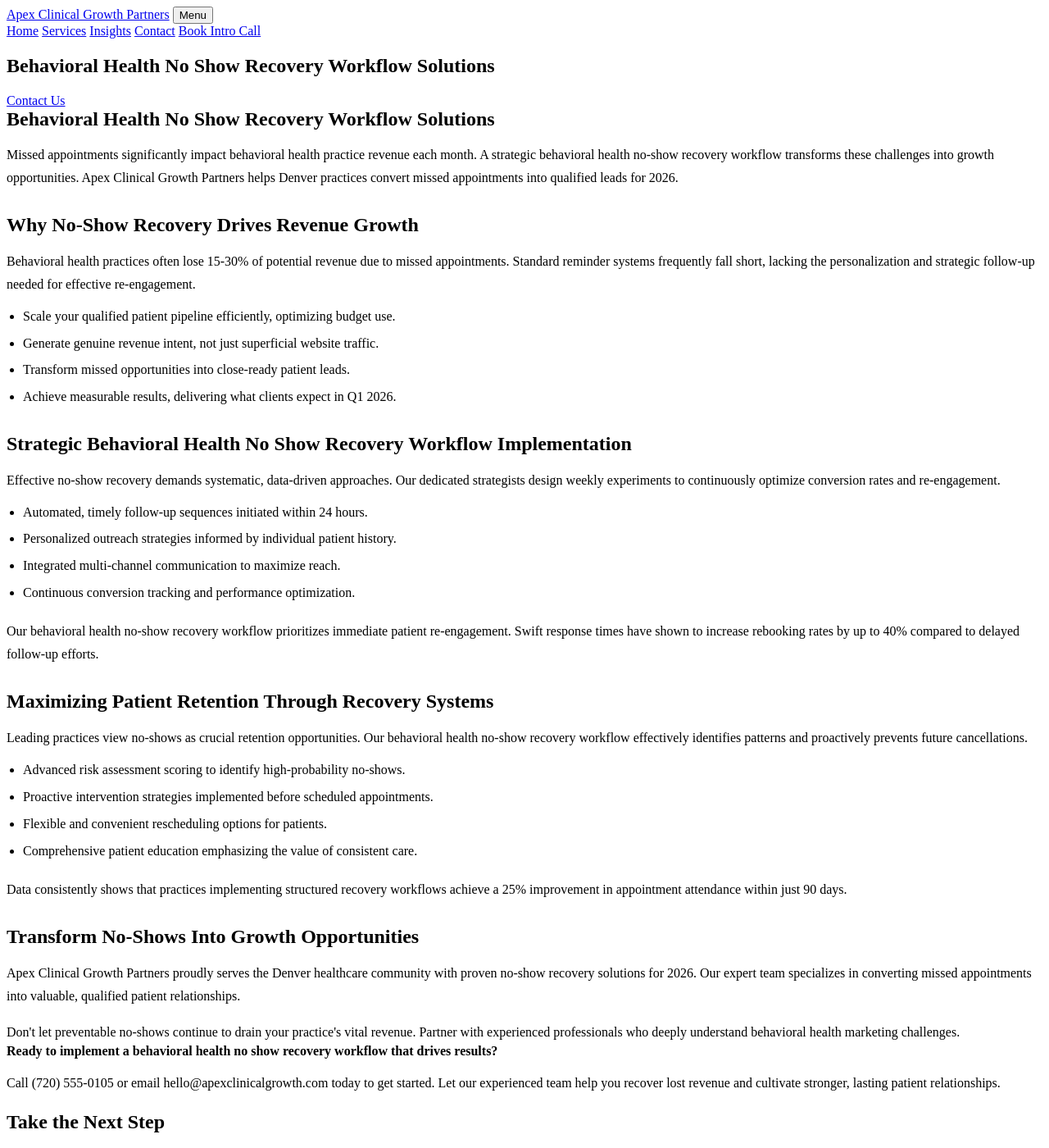
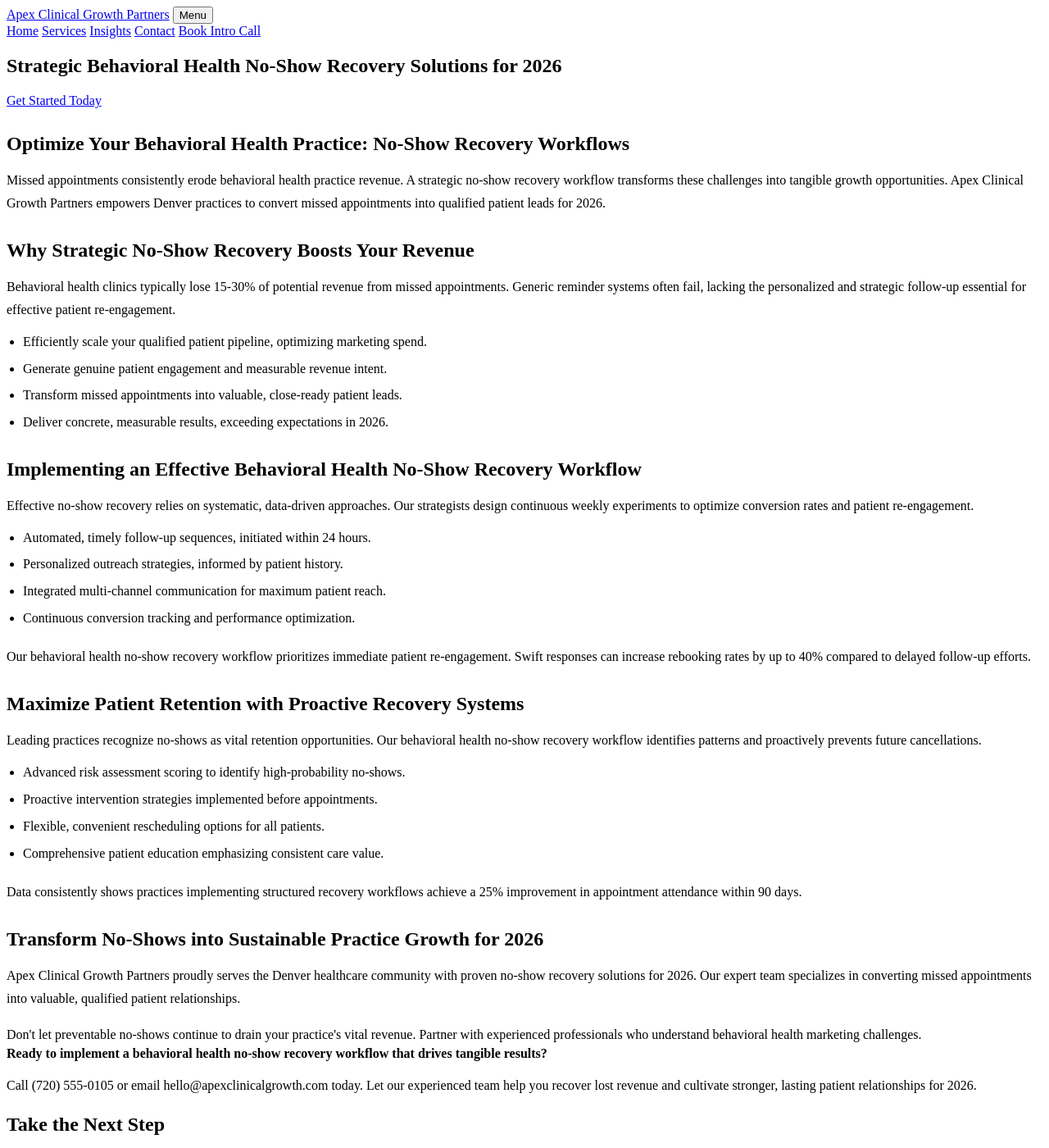
Before and after one commit to prjctlphbt/orbitr-canary-angular-20260228, a Jekyll site: the page angular-behavioral-noshow-20260228144655.html, which Jekyll copies as it is, in a window 1280 px wide and 1400 px high. Shown: the whole window at 82% size. Built offline with Jekyll 4.4.1, drawn with Linux system fonts in a browser that asks for light colours; some of the changed text lies outside the part shown.

Commit message:
Refresh and update content: angular-behavioral-noshow-20260228144655.html

```diff
--- a/angular-behavioral-noshow-20260228144655.html
+++ b/angular-behavioral-noshow-20260228144655.html
@@ -102,51 +102,51 @@
 <main class="page-main">
 <section class="page-hero landing-hero">
 <div class="container">
-<h1 class="orbitr-generated-content">Behavioral Health No Show Recovery Workflow Solutions</h1>
-<a class="cta" href="/services/">Contact Us</a>
+<h1 class="orbitr-generated-content">Strategic Behavioral Health No-Show Recovery Solutions for 2026</h1>
+<a class="cta" href="/contact/">Get Started Today</a>
 </div>
 </section>
 <section class="landing-content">
 <div class="container orbitr-generated-content">
-<h1>Behavioral Health No Show Recovery Workflow Solutions</h1>
-<p>Missed appointments significantly impact behavioral health practice revenue each month. A strategic behavioral health no-show recovery workflow transforms these challenges into growth opportunities. Apex Clinical Growth Partners helps Denver practices convert missed appointments into qualified leads for 2026.</p>
-<h2>Why No-Show Recovery Drives Revenue Growth</h2>
-<p>Behavioral health practices often lose 15-30% of potential revenue due to missed appointments. Standard reminder systems frequently fall short, lacking the personalization and strategic follow-up needed for effective re-engagement.</p>
+<h2>Optimize Your Behavioral Health Practice: No-Show Recovery Workflows</h2>
+<p>Missed appointments consistently erode behavioral health practice revenue. A strategic no-show recovery workflow transforms these challenges into tangible growth opportunities. Apex Clinical Growth Partners empowers Denver practices to convert missed appointments into qualified patient leads for 2026.</p>
+<h2>Why Strategic No-Show Recovery Boosts Your Revenue</h2>
+<p>Behavioral health clinics typically lose 15-30% of potential revenue from missed appointments. Generic reminder systems often fail, lacking the personalized and strategic follow-up essential for effective patient re-engagement.</p>
 <ul>
-<li>Scale your qualified patient pipeline efficiently, optimizing budget use.</li>
-<li>Generate genuine revenue intent, not just superficial website traffic.</li>
-<li>Transform missed opportunities into close-ready patient leads.</li>
-<li>Achieve measurable results, delivering what clients expect in Q1 2026.</li>
+<li>Efficiently scale your qualified patient pipeline, optimizing marketing spend.</li>
+<li>Generate genuine patient engagement and measurable revenue intent.</li>
+<li>Transform missed appointments into valuable, close-ready patient leads.</li>
+<li>Deliver concrete, measurable results, exceeding expectations in 2026.</li>
 </ul>
-<h2>Strategic Behavioral Health No Show Recovery Workflow Implementation</h2>
-<p>Effective no-show recovery demands systematic, data-driven approaches. Our dedicated strategists design weekly experiments to continuously optimize conversion rates and re-engagement.</p>
+<h2>Implementing an Effective Behavioral Health No-Show Recovery Workflow</h2>
+<p>Effective no-show recovery relies on systematic, data-driven approaches. Our strategists design continuous weekly experiments to optimize conversion rates and patient re-engagement.</p>
 <ul>
-<li>Automated, timely follow-up sequences initiated within 24 hours.</li>
-<li>Personalized outreach strategies informed by individual patient history.</li>
-<li>Integrated multi-channel communication to maximize reach.</li>
+<li>Automated, timely follow-up sequences, initiated within 24 hours.</li>
+<li>Personalized outreach strategies, informed by patient history.</li>
+<li>Integrated multi-channel communication for maximum patient reach.</li>
 <li>Continuous conversion tracking and performance optimization.</li>
 </ul>
-<p>Our behavioral health no-show recovery workflow prioritizes immediate patient re-engagement. Swift response times have shown to increase rebooking rates by up to 40% compared to delayed follow-up efforts.</p>
-<h2>Maximizing Patient Retention Through Recovery Systems</h2>
-<p>Leading practices view no-shows as crucial retention opportunities. Our behavioral health no-show recovery workflow effectively identifies patterns and proactively prevents future cancellations.</p>
+<p>Our behavioral health no-show recovery workflow prioritizes immediate patient re-engagement. Swift responses can increase rebooking rates by up to 40% compared to delayed follow-up efforts.</p>
+<h2>Maximize Patient Retention with Proactive Recovery Systems</h2>
+<p>Leading practices recognize no-shows as vital retention opportunities. Our behavioral health no-show recovery workflow identifies patterns and proactively prevents future cancellations.</p>
 <ul>
 <li>Advanced risk assessment scoring to identify high-probability no-shows.</li>
-<li>Proactive intervention strategies implemented before scheduled appointments.</li>
-<li>Flexible and convenient rescheduling options for patients.</li>
-<li>Comprehensive patient education emphasizing the value of consistent care.</li>
+<li>Proactive intervention strategies implemented before appointments.</li>
+<li>Flexible, convenient rescheduling options for all patients.</li>
+<li>Comprehensive patient education emphasizing consistent care value.</li>
 </ul>
-<p>Data consistently shows that practices implementing structured recovery workflows achieve a 25% improvement in appointment attendance within just 90 days.</p>
-<h2>Transform No-Shows Into Growth Opportunities</h2>
+<p>Data consistently shows practices implementing structured recovery workflows achieve a 25% improvement in appointment attendance within 90 days.</p>
+<h2>Transform No-Shows into Sustainable Practice Growth for 2026</h2>
 <p>Apex Clinical Growth Partners proudly serves the Denver healthcare community with proven no-show recovery solutions for 2026. Our expert team specializes in converting missed appointments into valuable, qualified patient relationships.</p>
-<p>Don't let preventable no-shows continue to drain your practice's vital revenue. Partner with experienced professionals who deeply understand behavioral health marketing challenges.</p>
-<strong>Ready to implement a behavioral health no show recovery workflow that drives results?</strong>
-<p>Call (720) 555-0105 or email hello@apexclinicalgrowth.com today to get started. Let our experienced team help you recover lost revenue and cultivate stronger, lasting patient relationships.</p>
+<p>Don't let preventable no-shows continue to drain your practice's vital revenue. Partner with experienced professionals who understand behavioral health marketing challenges.</p>
+<strong>Ready to implement a behavioral health no-show recovery workflow that drives tangible results?</strong>
+<p>Call (720) 555-0105 or email hello@apexclinicalgrowth.com today. Let our experienced team help you recover lost revenue and cultivate stronger, lasting patient relationships for 2026.</p>
 </div>
 </section>
 <section class="landing-cta">
 <div class="container">
 <h2>Take the Next Step</h2>
-<a class="cta" href="/services/">Contact Us</a>
+<a class="cta" href="/contact/">Get Started Today</a>
 </div>
 </section>
 </main>
```
Also changed, not shown: other parts of angular-behavioral-noshow-20260228144655.html (+2 -2 lines).
